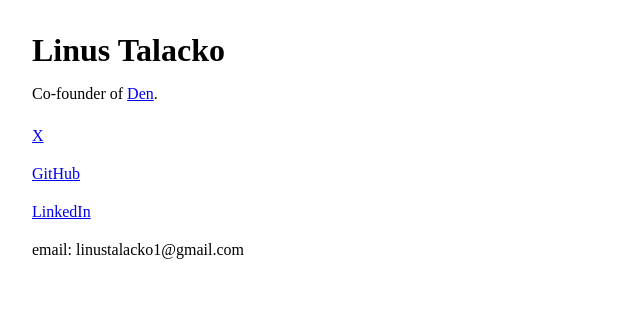
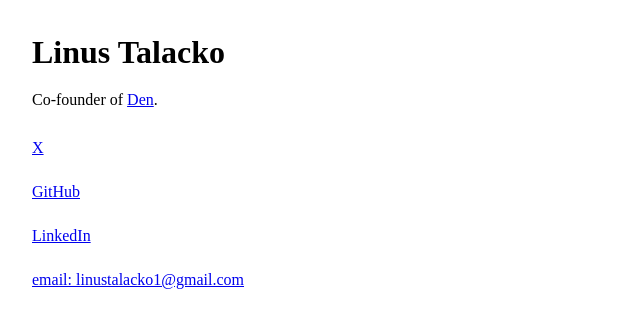
Before and after one commit to linustalacko/linustalacko.github.io, a plain HTML site: page index.html in a window 1280 px wide. Shown: the whole page, without its empty margins (0-640 px from the left). Drawn offline with Linux system fonts and the light colour scheme.

Commit message:
mailto email link; all dimensions multiples of 4

```diff
--- a/index.html
+++ b/index.html
@@ -5,10 +5,11 @@
 <meta name="viewport" content="width=device-width, initial-scale=1.0">
 <title>Linus Talacko</title>
 <style>
-body{background:#fff;color:#000;margin:32px}
-h1{margin:0 0 16px}
-p{margin:0 0 24px}
-.links{display:flex;flex-direction:column;gap:20px}
+/* every value here is a multiple of 4 */
+body{background:#fff;color:#000;margin:32px;font-size:16px;line-height:24px}
+h1{font-size:32px;line-height:40px;margin:0 0 16px}
+p{font-size:16px;line-height:24px;margin:0 0 24px}
+.links{display:flex;flex-direction:column;gap:20px;font-size:16px;line-height:24px}
 </style>
 </head>
 <body>
@@ -20,7 +21,7 @@ p{margin:0 0 24px}
 <a href="https://x.com/linus_talacko" target="_blank" rel="noopener">X</a>
 <a href="https://github.com/linustalacko" target="_blank" rel="noopener">GitHub</a>
 <a href="https://www.linkedin.com/in/linustalacko/" target="_blank" rel="noopener">LinkedIn</a>
-<span>email: linustalacko1@gmail.com</span>
+<a href="mailto:linustalacko1@gmail.com">email: linustalacko1@gmail.com</a>
 </div>
 
 </body>
```
